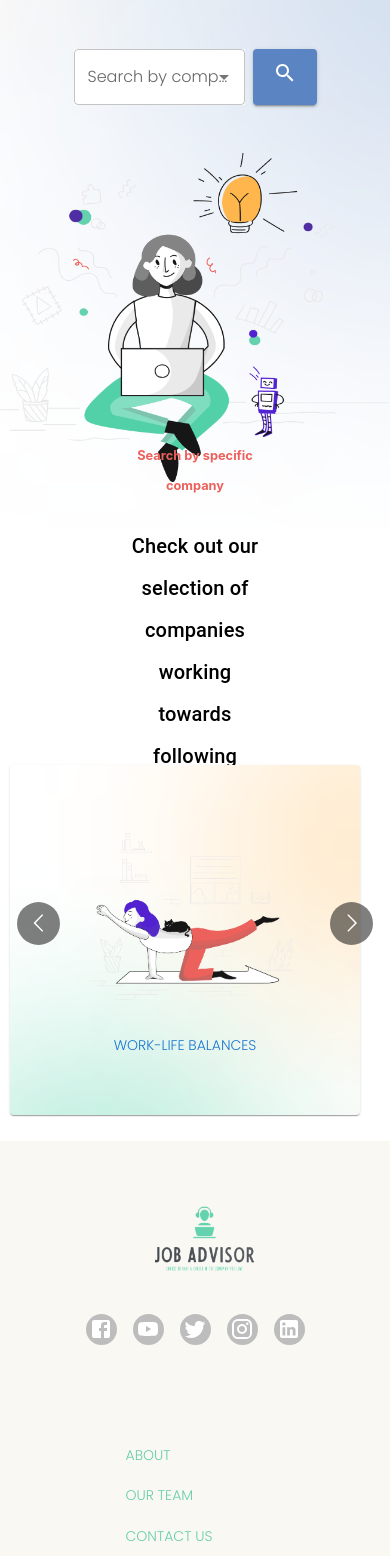
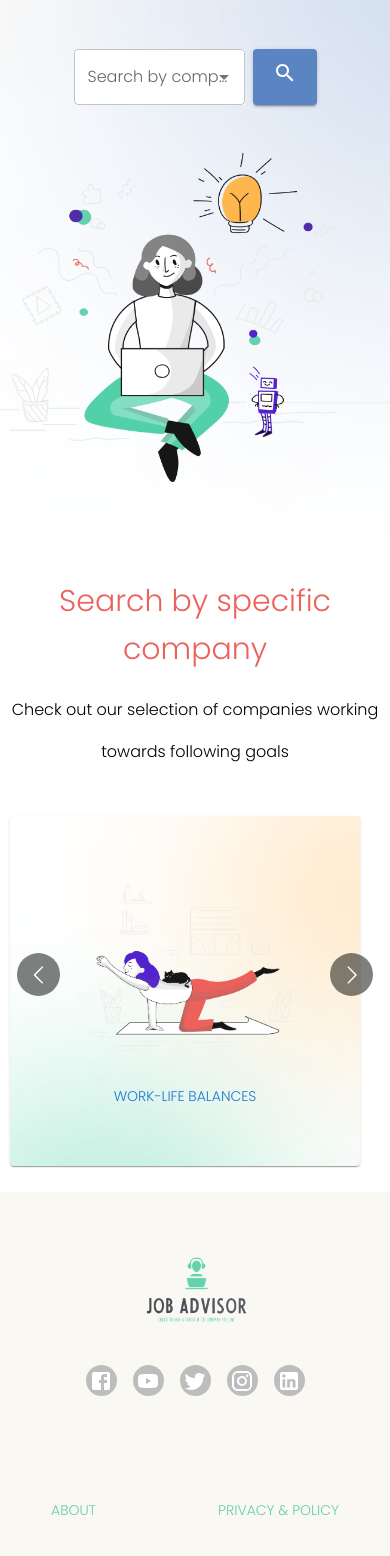
Before and after one commit to Job-Advisor-project/FrontEnd, a React (Create React App) app in the folder react/: page / in a window 390 px wide. Shown: the part 432-1988 px from the top of the page. Built offline with nearby package versions, Linux system fonts and the light colour scheme.

Commit message:
adding responsive

```diff
--- a/react/src/components/TextSection.jsx
+++ b/react/src/components/TextSection.jsx
@@ -1,60 +1,73 @@
-import { Box, Typography } from "@mui/material";
-import { createTheme } from "@mui/material/styles";
+import { Box, Typography, Grid, List } from "@mui/material";
+//import { createTheme } from "@mui/material/styles";
 export default function TextSection() {
-  const theme = createTheme();
+  // const theme = createTheme();
 
-  theme.typography.subtitle1 = {
-    fontSize: "0.8rem",
-    "@media (min-width:600px)": {
-      fontSize: "1.2rem",
-    },
-    [theme.breakpoints.up("md")]: {
-      fontSize: "1.8rem",
-    },
-  };
-  theme.typography.h4 = {
-    fontSize: "1.2rem",
-    "@media (min-width:600px)": {
-      fontSize: "1.5rem",
-    },
-    [theme.breakpoints.up("md")]: {
-      fontSize: "2rem",
-    },
-  };
+  // theme.typography.subtitle1 = {
+  //   fontSize: "0.8rem",
+  //   "@media (min-width:600px)": {
+  //     fontSize: "1.2rem",
+  //   },
+  //   [theme.breakpoints.up("md")]: {
+  //     fontSize: "1.8rem",
+  //   },
+  // };
+  // theme.typography.h4 = {
+  //   fontSize: "1.2rem",
+  //   "@media (min-width:600px)": {
+  //     fontSize: "1.5rem",
+  //   },
+  //   [theme.breakpoints.up("md")]: {
+  //     fontSize: "2rem",
+  //   },
+  // };
   return (
     <Box
       sx={{
+        // display: "flex",
+        // alignItems: "stretch",
+        // textAlign: "center",
+        // justifyContent: "center",
+        // height: "auto",
+        // maxWidth: "100%",
+        // my: 4,
+
+        flexDirection: "column",
         display: "flex",
-        flexDirection: "column",
         textAlign: "center",
-        justifyContent: "center",
-        alignItems: "center",
-        height: "20vh",
-        my: 2,
+        mt: 5,
       }}
     >
+      <Grid
+        container
+        md={5}
+        lg={12}
+        sx={{ justifyContent: "center", alignItems: "center" }}
+      >
+        <List>
           <Typography
-        theme={theme}
-        variant="subtitle1"
-        style={{
+            sx={{
               color: "#EC615B",
               lineHeight: "30px",
-          maxWidth: "35%",
+              typography: {
+                md: "h5",
+                sm: "h6",
+                xs: "h6",
+              },
             }}
           >
             Search by specific company
           </Typography>
           <Typography
-        theme={theme}
-        variant="h6"
             sx={{
               lineHeight: "42px",
-          maxWidth: "35%",
-          mt: 3,
+              mt: 2,
             }}
           >
             Check out our selection of companies working towards following goals
           </Typography>
+        </List>
+      </Grid>
     </Box>
   );
 }
--- a/react/src/components/footer/Footer.jsx
+++ b/react/src/components/footer/Footer.jsx
@@ -1,5 +1,5 @@
 import * as React from "react";
-import { Grid, Typography, List, ListItemText } from "@mui/material";
+import { Grid, Typography, List, ListItem } from "@mui/material";
 import Box from "@mui/material/Box";
 import Button from "@mui/material/Button";
 import FacebookIcon from "@mui/icons-material/Facebook";
@@ -31,18 +31,17 @@ export default function Footer() {
         }}
       >
         <Grid container spacing={2} justifyContent="center">
-          <Grid item md={6} lg={4}>
-            <Typography sx={{ ml: 16 }}>
+          <Grid item md={4} lg={4}>
+            <Typography sx={{ ml: 13 }}>
               <img
                 src="../assets/ja-logo.png"
-                style={{ cursor: "pointer" }}
                 alt="jobadvisorlogo"
                 width={170}
                 height={150}
                 onClick={() => navigate("/")}
               />
             </Typography>
-            <Stack direction="row" spacing={2} sx={{ mx: 12, mb: 3 }}>
+            <Stack direction="row" spacing={2} sx={{ mx: 10, mb: 3 }}>
               <Avatar sx={{ width: 31, height: 31 }}>
                 <FacebookIcon />
               </Avatar>
@@ -60,20 +59,9 @@ export default function Footer() {
               </Avatar>
             </Stack>
           </Grid>
-          <Grid item md={8} xs={6} lg={2} sx={{ my: 5, mx: 3, mr: 1 }}>
+          <Grid item md={4} lg={2} sx={{ my: 5 }}>
             <List>
-              <ListItemText>
-                <Typography
-                  lineHeight={2}
-                  sx={{
-                    fontFamily: "sans-serif",
-                    fontSize: {
-                      lg: 20,
-                      md: 10,
-                      xs: 10,
-                    },
-                  }}
-                >
+              <ListItem>
                 <Button
                   sx={{
                     fontWeight: "200",
@@ -86,20 +74,8 @@ export default function Footer() {
                 >
                   About
                 </Button>
-                </Typography>
-              </ListItemText>
-              <ListItemText>
-                <Typography
-                  lineHeight={2}
-                  sx={{
-                    fontFamily: "sans-serif",
-                    fontSize: {
-                      lg: 20,
-                      md: 10,
-                      xs: 10,
-                    },
-                  }}
-                >
+              </ListItem>
+              <ListItem>
                 <Button
                   sx={{
                     fontWeight: "200",
@@ -112,20 +88,8 @@ export default function Footer() {
                 >
                   Our Team
                 </Button>
-                </Typography>
-              </ListItemText>
-              <ListItemText>
-                <Typography
-                  lineHeight={2}
-                  sx={{
-                    fontFamily: "sans-serif",
-                    fontSize: {
-                      lg: 20,
-                      md: 10,
-                      xs: 10,
-                    },
-                  }}
-                >
+              </ListItem>
+              <ListItem>
                 <Button
                   sx={{
                     fontWeight: "200",
@@ -138,24 +102,12 @@ export default function Footer() {
                 >
                   Contact Us
                 </Button>
-                </Typography>
-              </ListItemText>
+              </ListItem>
             </List>
           </Grid>
-          <Grid item md={8} xs={6} lg={2} sx={{ my: 5, mx: 3, mr: 1 }}>
+          <Grid item md={4} lg={2} sx={{ my: 5 }}>
             <List>
-              <ListItemText>
-                <Typography
-                  lineHeight={2}
-                  sx={{
-                    fontFamily: "sans-serif",
-                    fontSize: {
-                      lg: 20,
-                      md: 10,
-                      xs: 10,
-                    },
-                  }}
-                >
+              <ListItem>
                 <Button
                   sx={{
                     fontWeight: "200",
@@ -168,20 +120,8 @@ export default function Footer() {
                 >
                   Privacy &amp; Policy
                 </Button>
-                </Typography>
-              </ListItemText>
-              <ListItemText>
-                <Typography
-                  lineHeight={2}
-                  sx={{
-                    fontFamily: "sans-serif",
-                    fontSize: {
-                      lg: 20,
-                      md: 10,
-                      xs: 10,
-                    },
-                  }}
-                >
+              </ListItem>
+              <ListItem>
                 <Button
                   sx={{
                     fontWeight: "200",
@@ -192,24 +132,11 @@ export default function Footer() {
                     navigate("/TermsofUse");
                   }}
                 >
-                    TermsofUse
+                  Terms of Use
                 </Button>
-                </Typography>
-              </ListItemText>
+              </ListItem>
 
-              <ListItemText>
-                <Typography
-                  lineHeight={2}
-                  sx={{
-                    fontFamily: "sans-serif",
-
-                    fontSize: {
-                      lg: 20,
-                      md: 10,
-                      xs: 10,
-                    },
-                  }}
-                >
+              <ListItem>
                 <Button
                   sx={{
                     fontWeight: "200",
@@ -222,8 +149,7 @@ export default function Footer() {
                 >
                   Careers
                 </Button>
-                </Typography>
-              </ListItemText>
+              </ListItem>
             </List>
           </Grid>
         </Grid>
```
Lines whose indentation alone changed are shown as unchanged.
